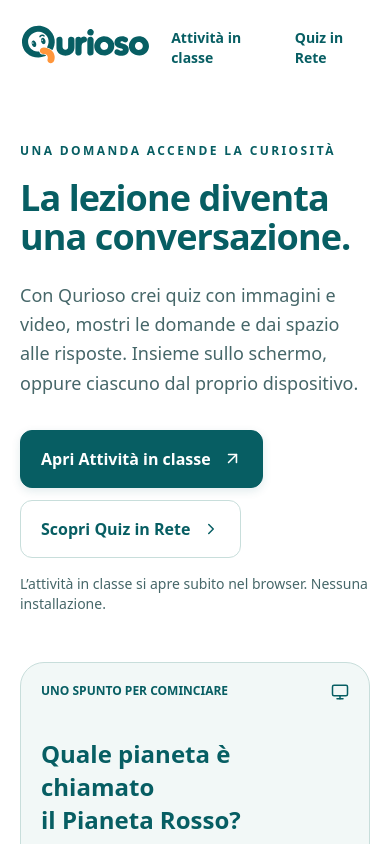
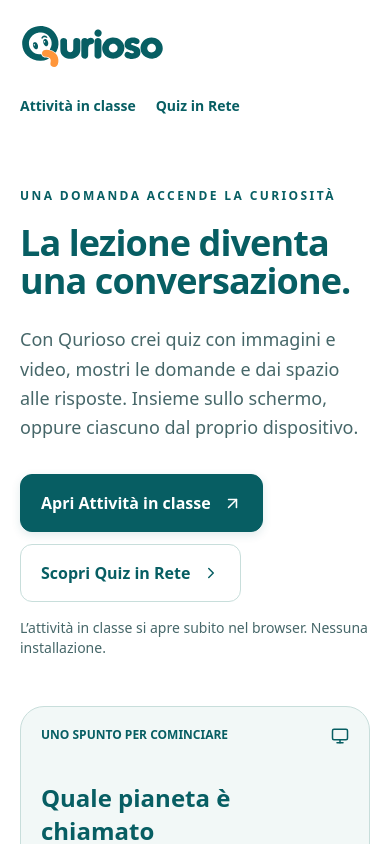
Before and after one commit to napo/qurioso, a React (Vite) app: page / in a window 390 px wide. Shown: the top 844 px of the page. Built offline with nearby package versions, Linux system fonts and the light colour scheme; no server answers.

Commit message:
Allow landing navigation to wrap on narrow screens

```diff
--- a/src/components/site/LandingPage.tsx
+++ b/src/components/site/LandingPage.tsx
@@ -14,7 +14,7 @@
   }, []);
   return <div className="min-h-screen bg-white text-ink">
     <a href="#contenuto" className="sr-only focus:not-sr-only focus:block focus:p-3">Vai al contenuto</a>
-    <header className="max-w-6xl mx-auto px-5 md:px-8 py-6 flex items-center justify-between gap-5">
+    <header className="max-w-6xl mx-auto px-5 md:px-8 py-6 flex flex-wrap items-center justify-between gap-5">
       <a href="./" aria-label="Qurioso, pagina iniziale"><QuriosoLogo size="md" /></a>
       <nav aria-label="Navigazione principale" className="flex gap-5 text-sm font-bold text-petrolio"><a href="?app=classroom" className="hover:underline">Attività in classe</a><a href="#quiz-in-rete" className="hover:underline">Quiz in Rete</a></nav>
     </header>
```
